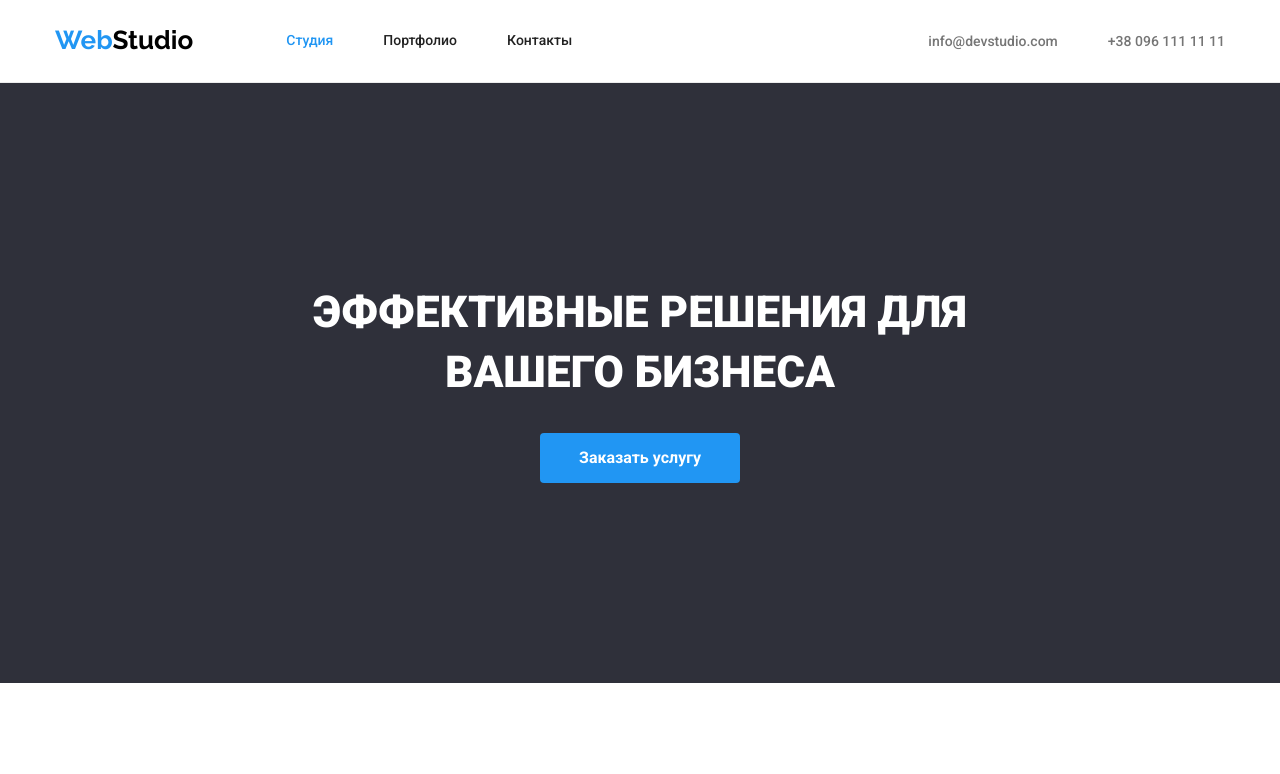
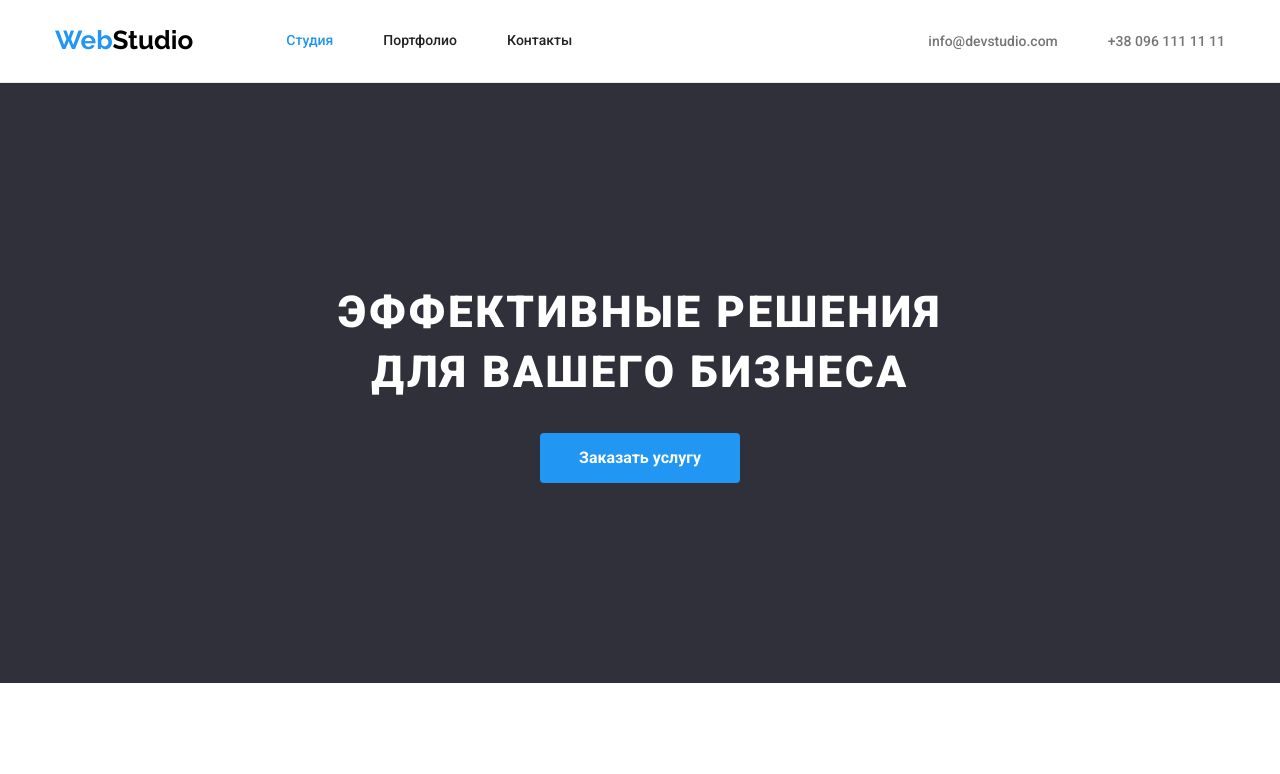
Before and after one commit to Heley1505/goit-markup-hw-0, a plain HTML site: page index.html in a window 1280 px wide. Shown: the top 774 px of the page. Drawn offline with nearby package versions, Linux system fonts and the light colour scheme.

Commit message:
ls changed

```diff
--- a/css/styles.css
+++ b/css/styles.css
@@ -153,7 +153,7 @@ body{
     line-height: 1.36;
     text-align: center;
     text-transform: uppercase;
-    letter-spacing: 6%;
+    letter-spacing: 0.06em;
     max-width: 696px;
     margin-left: auto;
     margin-right: auto;
```
Also changed, not shown: images/Img (1).jpg (added).
